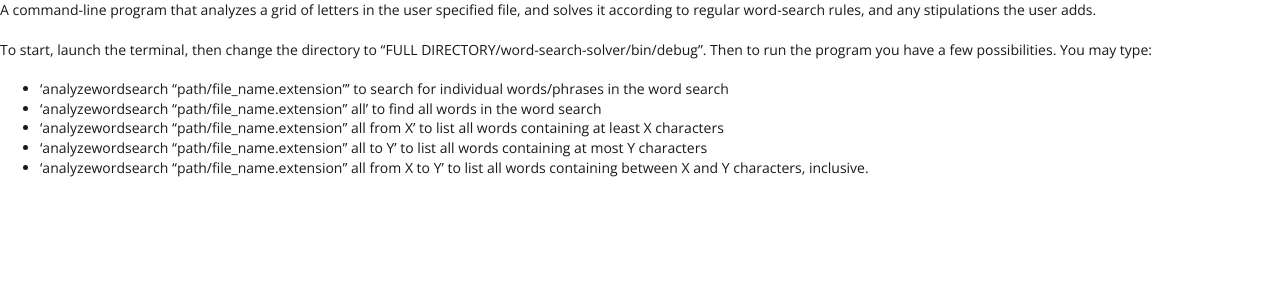
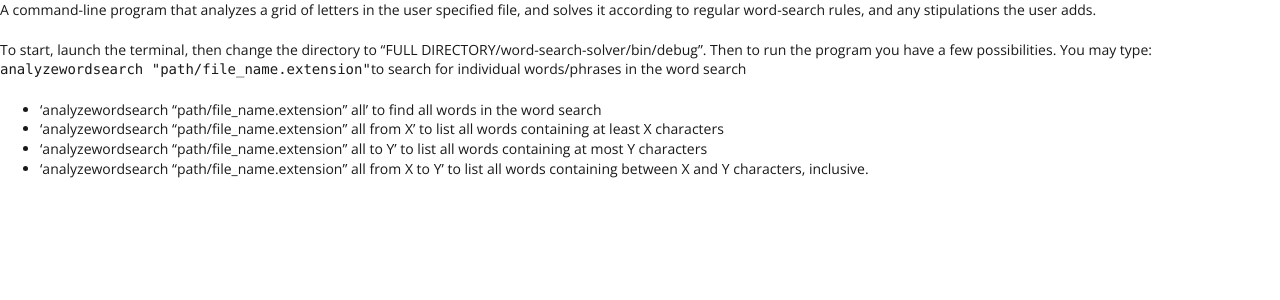
Before and after one commit to ZacharyWesterman/ZacharyWesterman.github.io, a Jekyll site: the page built from _posts/2017-01-16-project-word-search.md, in a window 1280 px wide. Shown: the top 300 px of the page. Built offline with Jekyll 4.4.1, drawn with Linux system fonts in a browser that asks for light colours.

Commit message:
updated post

````diff
--- a/_posts/2017-01-16-project-word-search.md
+++ b/_posts/2017-01-16-project-word-search.md
@@ -10,7 +10,7 @@ A command-line program that analyzes a grid of letters in the user specified fil
 
 To start, launch the terminal, then change the directory to "FULL DIRECTORY/word-search-solver/bin/debug". Then to run the program you have a few possibilities.
 You may type:
-- 'analyzewordsearch "path/file_name.extension"' to search for individual words/phrases in the word search
+```analyzewordsearch "path/file_name.extension"```to search for individual words/phrases in the word search
 - 'analyzewordsearch "path/file_name.extension" all' to find all words in the word search
 - 'analyzewordsearch "path/file_name.extension" all from X' to list all words containing at least X characters
 - 'analyzewordsearch "path/file_name.extension" all to Y' to list all words containing at most Y characters
````
